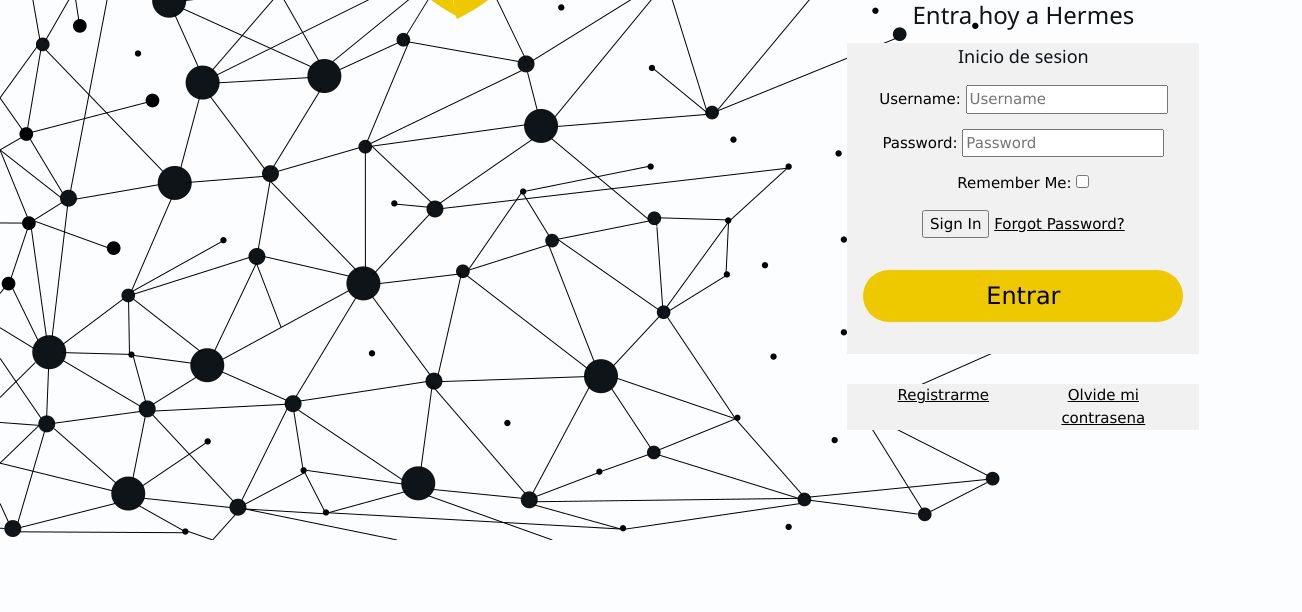
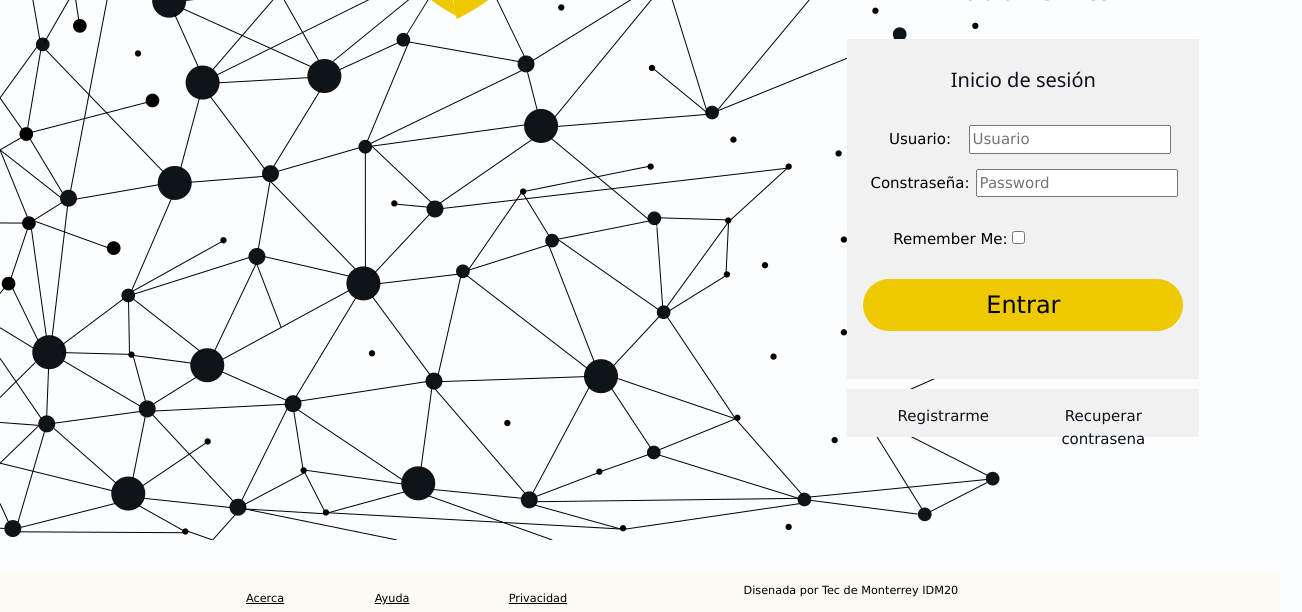
Before and after one commit to kaledcorona/Hermes, a plain HTML site: page frontend/index.html in a window 1280 px wide. Shown: the part 295-907 px from the top of the page, 1302 px wide, since content can reach past the window. Before the commit the page ends 867 px from the top, so only its background shows below. Drawn offline with Linux system fonts and the light colour scheme; files that its build step writes are made by us from their sources.

Commit message:
First version of mobile web

```diff
--- a/frontend/index.html
+++ b/frontend/index.html
@@ -35,60 +35,45 @@
         </div>
 
         <!-- Login menu-->
-        <div class="main-menu-box w3-container w3-third w3-center w3-padding-64">
+        <div class="main-menu-box w3-container w3-third w3-center w3-padding-64 w3-display-container">
             <div class="menu-box w3-container w3-cell">
                 <div class="header-menu">
                     <div class="logo-menu-box">
-                        <img id="main-img" src="static/icons/teleton-100x84.png" alt="Hermes main picture: A modern art" >
+                        <img id="img-logo" src="static/icons/teleton-hermes.png" alt="Hermes main picture: A modern art" >
                     </div>
                 </div>
                 <div class="menu-text-box">
                     <div class="main-msg">
-                        <h1 class="menu-msg-style">La firma del manana</h1>
+                        <h1 class="menu-msg-style">La firma del manaña</h1>
                     </div>
                     <div class="scnd-msg-box">
-                        <h3 class="scnd-msg">Entra hoy a Hermes</h3>
+                        <h3 class="scnd-msg">Entra a Hermes</h3>
                     </div>
                 </div>
                 <!-- Login box-->
-                <div class="login-box w3-light-grey">
+                <div class="login-box w3-light-grey w3-padding-16">
                     <div class="header-login-box">
                         <div class="header-msg-box">
-                            <h5> Inicio de sesion</h5>
+                            <h4> Inicio de sesión</h4>
                         </div>
                     </div>
-                    <form class="login-box" method="POST" action="/accounts/login/">
-                        <input type="hidden" name="csrfmiddlewaretoken" value="jjUYvfS8uAwWY40uhIGgyoF4g2NMBhnUKTDOuRHbiJfKFHEO5l9hWEYtA9xiBdKv">
+                    <form class="login-box" method="post" action="/accounts/login/">
                         <div class="user-login-box">
                           <!-- Username input-->
-                          <p>
-                            <label for="id_login">Username:</label>
-                            <input type="text" name="login" placeholder="Username" autocomplete="username" maxlength="150" required="" id="id_login">
-                          </p>
+                            <label for="user"> Usuario:</label>
+                            <input type="text" id="user_id" name="user" placeholder="Usuario" autocomplete="on" maxlength="150" required="">
                         </div>
                         <div class="pass-login-box">
                           <!-- Password box for sign-in -->
                           <p>
-                            <label for="id_password">Password:</label>
-                            <input class="holder-pass" type="password" name="password" placeholder="Password" autocomplete="current-password" required="" id="id_password">
+                            <label for="password">Constraseña:</label>
+                            <input class="holder-pass" type="password" name="password" placeholder="Password" autocomplete="off" required="" id="password_id">
                           </p>
                         </div>
-                        <div class="remember-login-box">
+                        <div class="remember-login-box w3-padding-16">
                           <!-- Remember button for sign-in next time -->
-                          <p>
                             <label for="id_remember">Remember Me:</label>
                             <input type="checkbox" name="remember" id="id_remember">
-                          </p>
-                        </div>
-                        <div class="button-sign-in">
-                          <input type="hidden" name="next" value="/">
-
-                          <button class="primaryAction" type="submit">Sign In</button>
-                          <a class="button secondaryAction" href="/accounts/password/reset/">Forgot Password?</a>
-                        </div>
-                        <div class="forgotp-login-box">
-                          <!-- Forgot password section -->
-
                         </div>
                       </form>
                       <div class="login-button-box w3-container w3-padding-32 w3-light-grey">
@@ -98,12 +83,12 @@
 
 
                     <!-- Registro-->
-                    <div class="register-box w3-container w3-light-grey w3-cell-row">
-                        <div class="register-msg w3-container w3-half">
-                            <a href="#">Registrarme</a>
+                    <div class="register-box w3-container w3-light-grey w3-cell-row w3-center w3-display-container">
+                        <div class="register-msg w3-half ">
+                            <a href="../menu.html" class="ayellow" >Registrarme</a>
                         </div>
                         <div class="passwd-reset-box w3-container w3-half">
-                            <a href="#">Olvide mi contrasena</a>
+                            <a href="#" class="ayellow" >Recuperar contrasena</a>
                         </div>
                     </div>
                 </div>
@@ -111,9 +96,86 @@
         </div>
     </main>
 
+
     <!-- Lower bar menu-->
-    <footer class="footer-box">
+    <footer class="footer-box w3-cell-row w3-hide-small w3-center">
+        <div class="w3-container w3-cell">
+            <a class="link-footer" href="#">Acerca</a>
+        </div>
+        <div class="w3-container w3-cell">
+            <a  class="link-footer" href="#">Ayuda</a>
+        </div>
+        <div class="w3-container w3-cell">
+            <a class="link-footer" href="#">Privacidad</a>
+        </div>
+        <div class="w3-container w3-cell">
+            <p style="font-size: 75%;"> Disenada por Tec de Monterrey IDM20</p>
+        </div>
+    </footer>
 
-    </footer>
+    <!--All upper part of web (hiddes when large and medium devices)-->
+    <main class="main-box_mobile w3-row w3-hide-medium w3-hide-large" role="main" id="main_mobile">
+        <!-- Navbar on small screens (Hidden on Medium and large screens) -->
+        <nav class="w3-top w3-hide-large w3-hide-medium" id="myNavbar">
+            <div class="w3-bar w3-black w3-opacity w3-hover-opacity-off w3-center w3-small">
+                <a href="#" class="w3-bar-item w3-button" style="width: 20% !important;"><img src="static/icons/teleton-31x26.png" id="img-logo-nav"></a>
+                <a href="#" class="w3-bar-item w3-button" style="width: 26% !important;">Registro</a>
+                <a href="#" class="w3-bar-item w3-button" style="width: 27% !important;  position: relative; right: 2vw;">Recuperar</a>
+                <a href="#" class="w3-bar-item w3-button" id="recuperar_nav" style="width: 27% !important; position: relative; right: 6vw;">Acerca</a>
+            </div>
+        </nav>
+        <!-- Login menu-->
+        <div class="main-menu-box w3-container w3-third w3-center w3-padding-64 w3-display-container">
+            <div class="menu-box w3-cell">
+                <div class="header-menu">
+                    <div class="logo-menu-box w3-middle">
+                        <img id="img-logo" src="static/icons/teleton-100x84.png" alt="Teleton logo yellow" >
+                    </div>
+                </div>
+                <!-- Login box-->
+                <div class="login-box w3-light-grey w3-padding-16">
+                    <div class="header-login-box">
+                        <div class="header-msg-box">
+                            <h4> Inicio de sesión</h4>
+                        </div>
+                    </div>
+                    <form class="login-box" method="post" action="/accounts/login/">
+                        <div class="user-login-box">
+                          <!-- Username input-->
+                            <label for="user"> Usuario:</label>
+                            <input type="text" id="user_id" name="user" placeholder="Usuario" autocomplete="on" maxlength="150" required="">
+                        </div>
+                        <div class="pass-login-box">
+                          <!-- Password box for sign-in -->
+                          <p>
+                            <label for="password">Constraseña:</label>
+                            <input class="holder-pass" type="password" name="password" placeholder="Password" autocomplete="off" required="" id="password_id">
+                          </p>
+                        </div>
+                        <div class="remember-login-box w3-padding-16">
+                          <!-- Remember button for sign-in next time -->
+                            <label for="id_remember">Remember Me:</label>
+                            <input type="checkbox" name="remember" id="id_remember">
+                        </div>
+                      </form>
+                      <div class="login-button-box w3-container w3-padding-32 w3-light-grey">
+                        <button href="../menu.html" class="w3-btn button-style w3-round-xxlarge w3-xlarge">Entrar</button>
+                    </div>
+                    </div>
+
+
+                    <!-- Registro-->
+                    <div class="register-box w3-container w3-cell-row w3-light-grey w3-cell-row w3-center w3-display-container">
+                        <div class="register-msg w3-half ">
+                            <a href="#" class="ayellow" >Registrarme</a>
+                        </div>
+                        <div class="passwd-reset-box w3-container w3-half">
+                            <a href="#" class="ayellow" >Recuperar contrasena</a>
+                        </div>
+                    </div>
+                </div>
+            </div>
+        </div>
+    </main>
 </body>
 </html>
--- a/frontend/resources/css/index.css
+++ b/frontend/resources/css/index.css
@@ -29,6 +29,7 @@ body{
     color: var(--primary-text)
   }
 
+
   h4,h5{
     font-weight: 500;
     color: var(--primary-text)
@@ -42,6 +43,11 @@ body{
   width: 63.7% !important;
 }
 
+.ayellow {
+  color: var(--terciary-color);
+  font-weight: 500;
+  text-decoration: none;
+}
 
 /*Menu configurations*/
 
@@ -53,6 +59,12 @@ body{
   height: 100%;
 }
 
+.logo-menu-box{
+  position: relative;
+  bottom: 0vh;
+  left: 8vw;
+}
+
 #main-img {
   position: relative;
   max-width: 100%;
@@ -60,17 +72,49 @@ body{
 
 }
 
+
+/* Right part: login box*/
+
 .menu-box{
   position: relative;
-  top: 70px;
+  top: 90px;
+}
+
+.login-box{
+  position: relative;
+  top: 20px;
 }
 
 
+.display-topright{
+  position: absolute;
+  right: 0px;
+  bottom: 540px;
+}
 
+.menu-msg-style{
+  font-size: 2.3vw;
+}
 
+#user_id {
+  position: relative;
+  left: 1vw;
+}
 
+#password_id {
+  position: relative;
+  left: 0.1vw;
+}
 
+#id_remember {
+  position: relative;
+  right: 0vw;
+}
 
+.remember-login-box {
+  position: relative;
+  right: 5.0vw;
+}
 
 .button-style{
   background-color: var(--secondary-color) !important;
@@ -78,5 +122,34 @@ body{
 }
 
 .register-box{
+  position: relative;
+  width: 100%;
+  height: 6vh;
   margin-top: 30px;
 }
+
+.register-msg{
+  position: relative;
+  top: 2vh;
+}
+
+
+
+.passwd-reset-box{
+  position: relative;
+  top: 2vh;
+}
+
+/* Footer configurations*/
+
+.footer-box{
+  padding-left: 200px;
+  padding-right: 200px;
+  background-color: #fcfbf4;
+}
+
+.link-footer {
+  position: relative;
+  top: 14px;
+  font-size: 75%;
+}
```
Also changed, not shown: frontend/resources/css/menu.css (+18 -1 lines), frontend/resources/static/icons/teleton-100x84-black.png (added), frontend/resources/static/icons/teleton-hermes.png (added), frontend/resources/static/img/nodemap-white.png (added), resources/images/nodes.svg.
